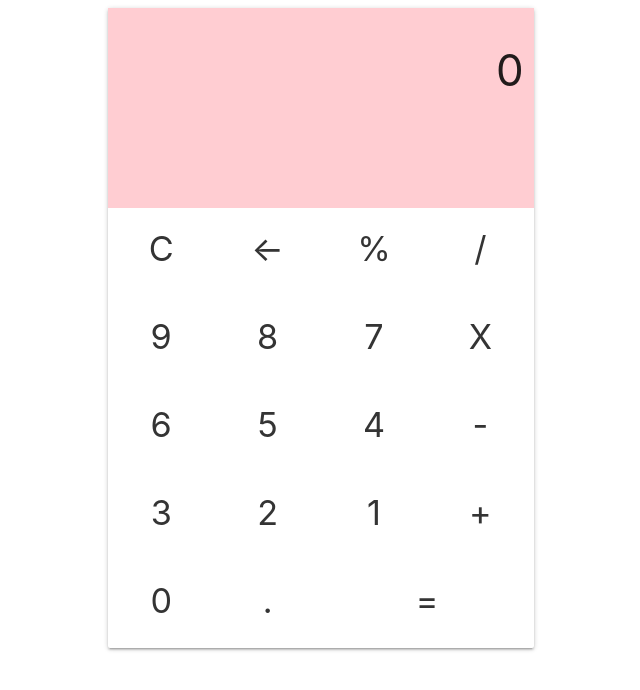
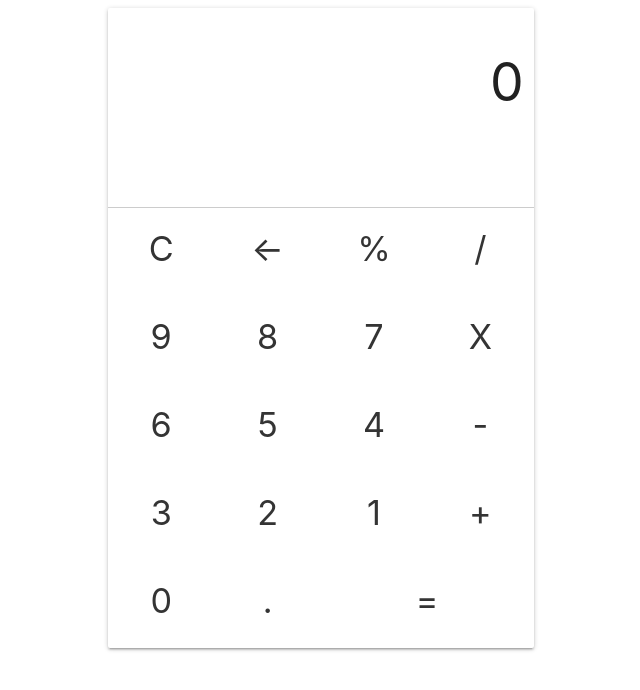
Before and after one commit to stanisworking/react-calculator-app, a React (Create React App) app: page / in a window 1280 px wide. Shown: the top 690 px of the page, without its empty margins (319-959 px from the left). Built offline with nearby package versions, Linux system fonts and the light colour scheme.

Commit message:
Modified the screen to have no background color

```diff
--- a/src/layout/Calculator/Screen/ResultScreen/ResultScreen.js
+++ b/src/layout/Calculator/Screen/ResultScreen/ResultScreen.js
@@ -1,7 +1,7 @@
 import React from 'react';
 
 const resultScreen = (props) => {
-	return <h3>{props.children}</h3>;
+	return <h2>{props.children}</h2>;
 };
 
 export default resultScreen;
--- a/src/layout/Calculator/Screen/Screen.js
+++ b/src/layout/Calculator/Screen/Screen.js
@@ -5,8 +5,12 @@ import ComputationScreen from './ComputeScreen/ComputeScreen';
 const screen = (props) => {
 	return (
 		<section
-			className='right-align red lighten-4'
-			style={{ height: '25vh', padding: '10px' }}
+			className='right-align'
+			style={{
+				height: '25vh',
+				padding: '10px',
+				borderBottom: '1px solid #ccc',
+			}}
 		>
 			<ResultScreen>{props.result}</ResultScreen>
 			<ComputationScreen>{props.equation}</ComputationScreen>
```
